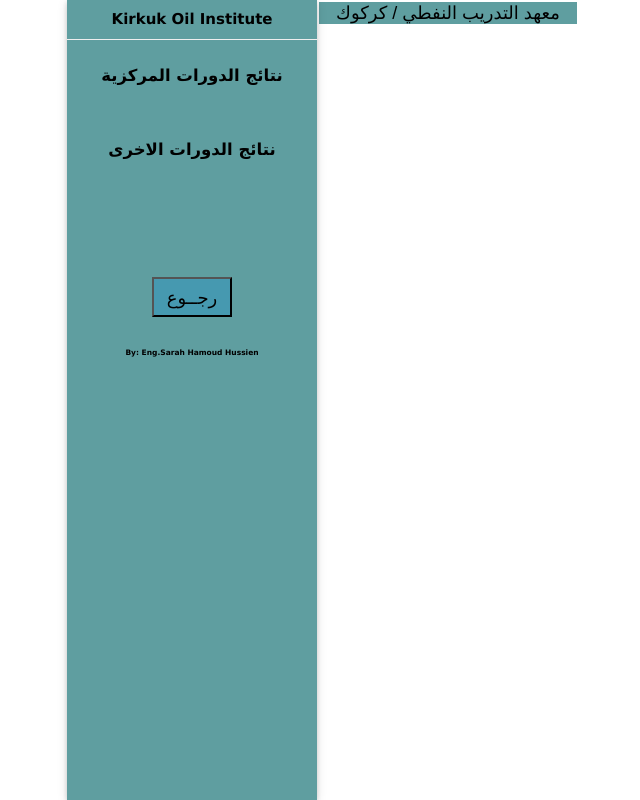
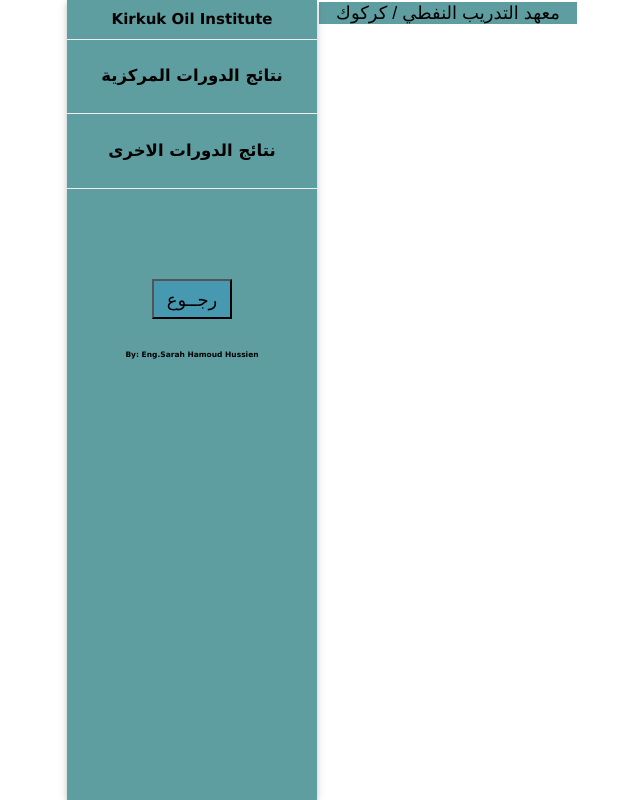
Before and after one commit to sarahhamoud/kirkuktrain, a plain HTML site: page index.html in a window 1280 px wide. Shown: the whole page, without its empty margins (317-957 px from the left). Drawn offline with nearby package versions, Linux system fonts and the light colour scheme.

Commit message:
second initial commit

```diff
--- a/index.html
+++ b/index.html
@@ -13,8 +13,9 @@
   <h7 class="w3-bar-item" style="font-weight: bold;text-align: center;">Kirkuk Oil Institute</h7>
   <hr style="padding: 0px; margin:0px;">
   <button style="text-align: center;" style="text-align: center;" class="w3-bar-item w3-button tablink" onclick="openLink(event, 'Fade')"><p>نتائج الدورات المركزية</p></button>
+  <hr style="padding: 0px; margin:0px;">
   <button style="text-align: center;" class="w3-bar-item w3-button tablink" onclick="openLink(event, 'Zoom')"><p>نتائج الدورات الاخرى</p></button>
-
+  <hr style="padding: 0px; margin:0px;">
 <br>
 <br>
 <br>
```
